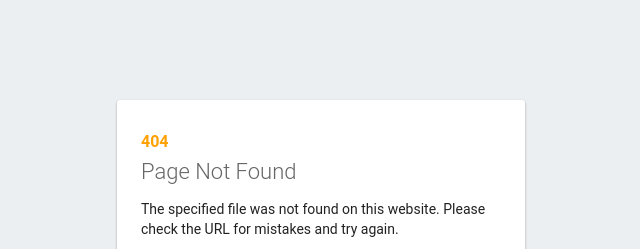
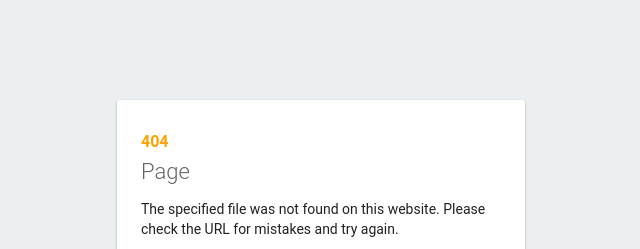
Before and after one commit to somashekar4138/personal-site, a plain HTML site: page 404.html in a window 1280 px wide. Shown: the top 249 px of the page, without its empty margins (319-959 px from the left). Drawn offline with Linux system fonts and the light colour scheme.

Commit message:
chore: Update 404 page heading text

```diff
--- a/404.html
+++ b/404.html
@@ -24,7 +24,7 @@
   <body>
     <div id="message">
       <h2>404</h2>
-      <h1>Page Not Found</h1>
+      <h1>Page </h1>
       <p>The specified file was not found on this website. Please check the URL for mistakes and try again.</p>
       <h3>Why am I seeing this?</h3>
       <p>This page was generated by the Firebase Command-Line Interface. To modify it, edit the <code>404.html</code> file in your project's configured <code>public</code> directory.</p>
```
